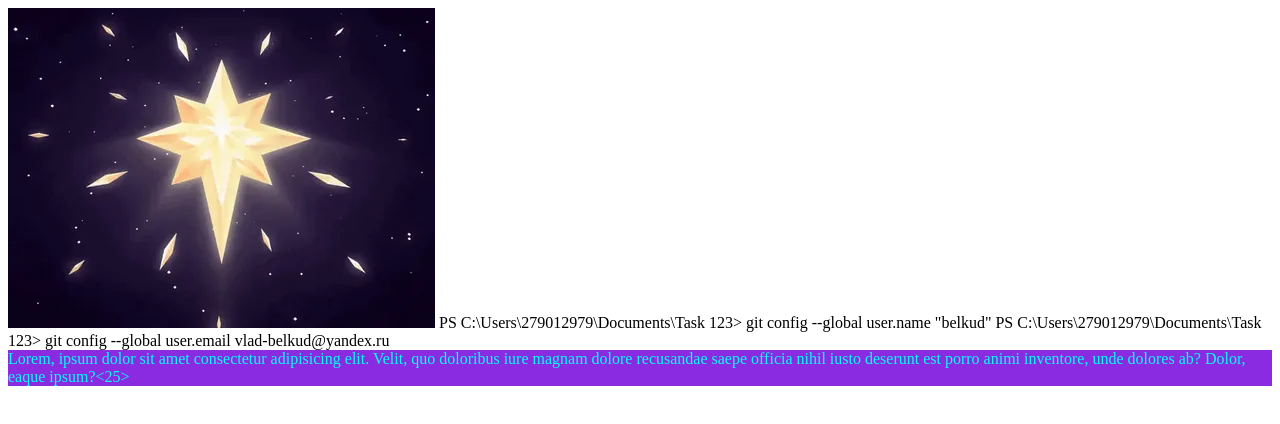
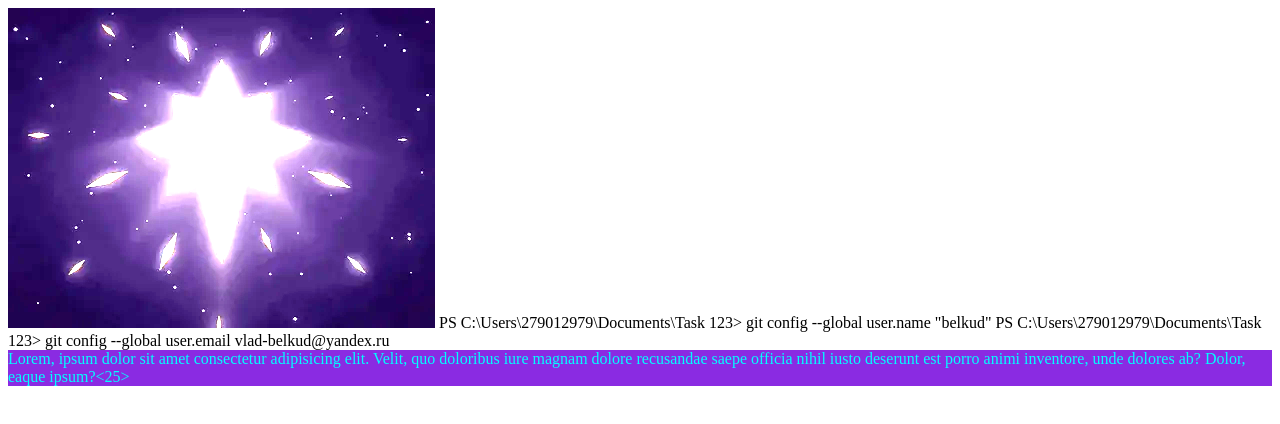
Before and after one commit to belkud/Task-123, a plain HTML site: page index.html in a window 1280 px wide. In both pictures the pointer is over the picture 221 px from the left and 168 px from the top of the page. Drawn offline with Linux system fonts and the light colour scheme.

Commit message:
Task 123

```diff
--- a/css/style.css
+++ b/css/style.css
@@ -8,3 +8,8 @@ body {
   color: aqua;
   background-color: blueviolet;
 }
+img:hover {
+  /* opacity: 0.6; */
+  filter:brightness(3);
+  transition:  1s;
+}
```
